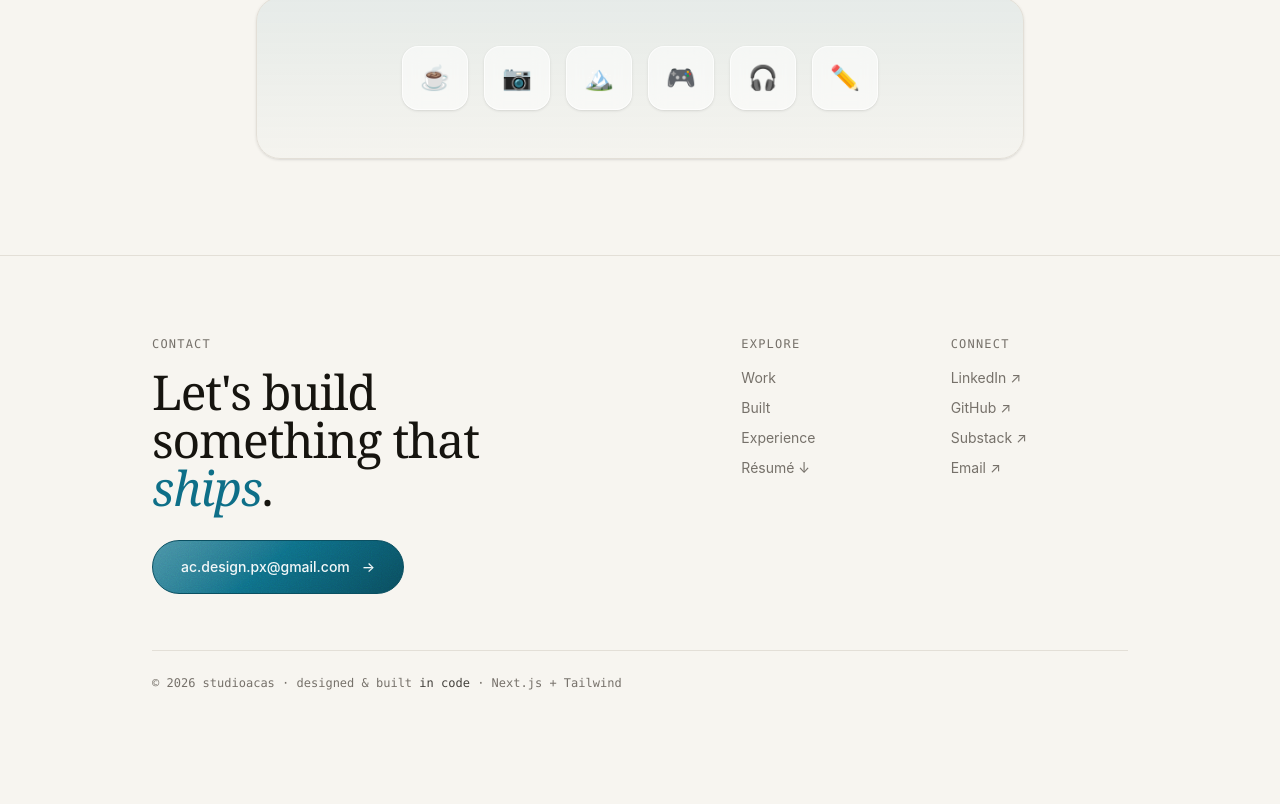
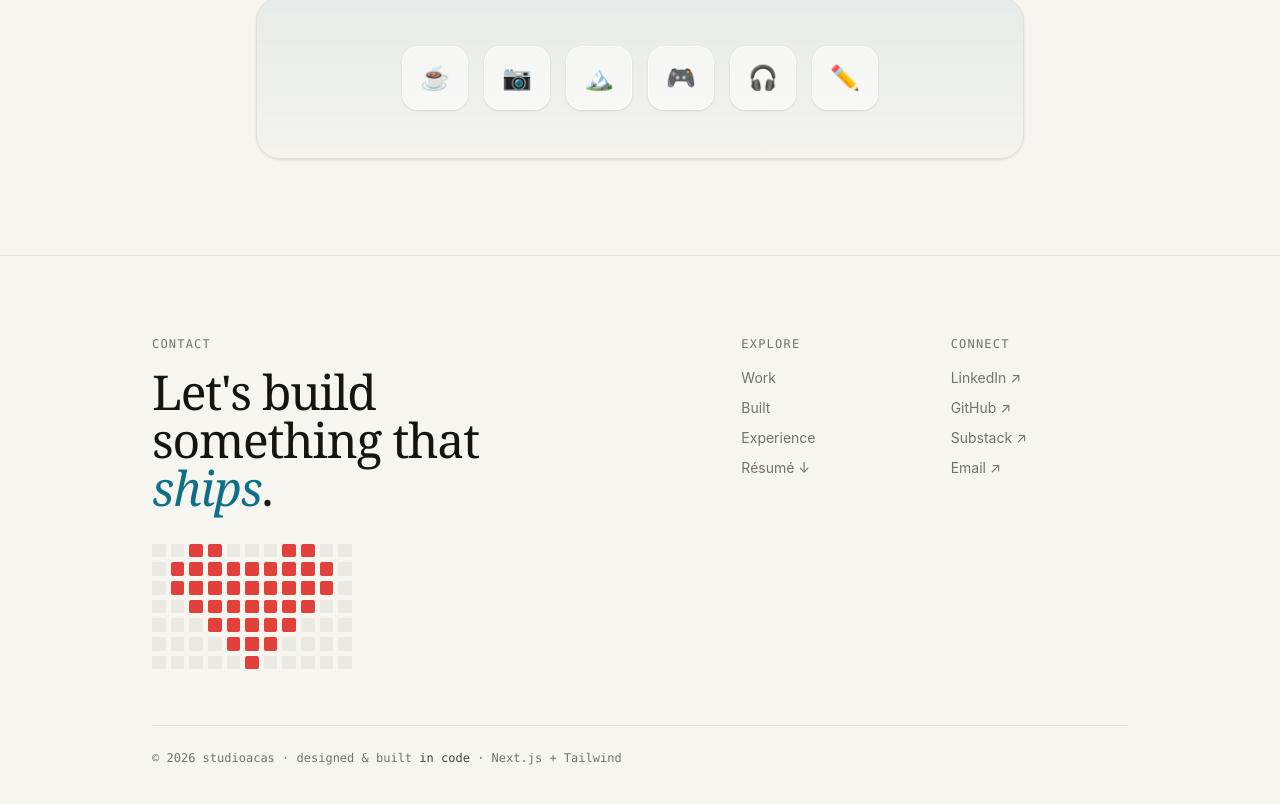
Before and after one commit to acaspx/portfolio-chops, a Next.js app: page / in a window 1280 px wide. Shown: the part 4498-5302 px from the top of the page. Before the commit the page ends 5269 px from the top, so only its background shows below. Built offline with nearby package versions, Linux system fonts and the light colour scheme.

Commit message:
Footer: replace email button with pixel-heart matrix (red squares)

```diff
--- a/components/Footer.tsx
+++ b/components/Footer.tsx
@@ -1,4 +1,15 @@
 import Link from "next/link";
+
+// 11x7 pixel heart (1 = lit red square), matching the filled-heart peg pattern.
+const HEART = [
+  "00110001100",
+  "01111111110",
+  "01111111110",
+  "00111111100",
+  "00011111000",
+  "00001110000",
+  "00000100000",
+];
 
 const explore = [
   { label: "Work", href: "/#work" },
@@ -28,10 +39,25 @@ export default function Footer() {
             </h2>
             <a
               href="mailto:ac.design.px@gmail.com"
-              className="cta-metal mt-7 inline-flex items-center gap-3 rounded-full px-7 py-4 text-sm font-medium transition-transform hover:scale-[1.02] active:scale-[0.98]"
+              aria-label="Email Anton Castro"
+              className="mt-8 inline-block transition-transform duration-300 ease-out hover:scale-[1.04] active:scale-[0.98]"
             >
-              ac.design.px@gmail.com
-              <span aria-hidden>→</span>
+              <span
+                aria-hidden
+                className="grid w-[200px] gap-[5px]"
+                style={{ gridTemplateColumns: "repeat(11, minmax(0, 1fr))" }}
+              >
+                {HEART.flatMap((row, r) =>
+                  [...row].map((c, i) => (
+                    <span
+                      key={`${r}-${i}`}
+                      className={`aspect-square rounded-[2px] ${
+                        c === "1" ? "bg-[#e2403a]" : "bg-ink/[0.05]"
+                      }`}
+                    />
+                  ))
+                )}
+              </span>
             </a>
           </div>
 
```
Also changed, not shown: 1 other file (tests, documents, lock files or other folders).
